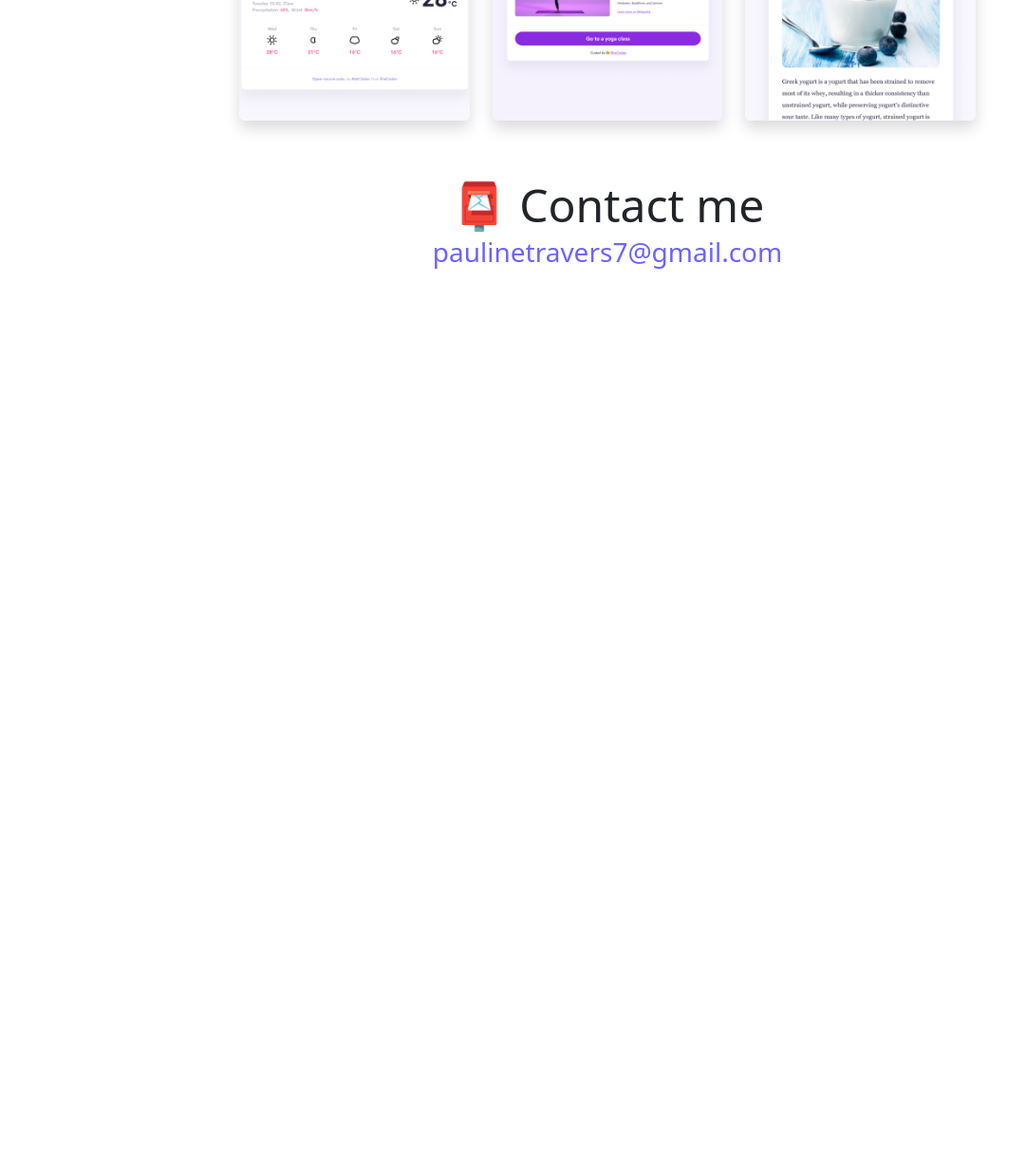
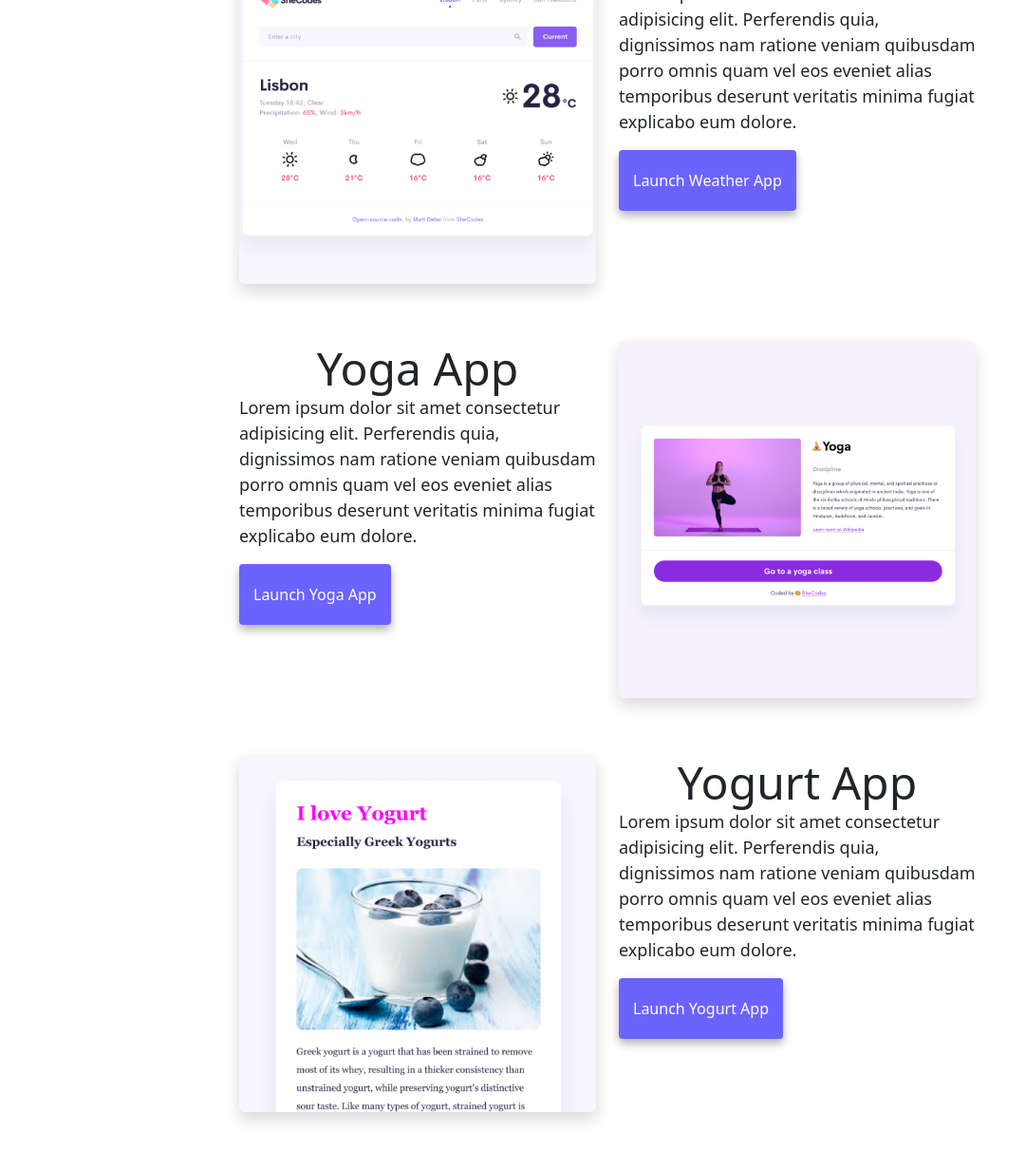
Before and after one commit to Popsi21/about-me-project, a plain HTML site: page index.html in a window 1280 px wide. Shown: the part 545-1776 px from the top of the page at 95% size, without its empty margins (0-1081 px from the left). Before the commit the page ends 891 px from the top, so only its background shows below. Drawn offline with nearby package versions, Linux system fonts and the light colour scheme.

Commit message:
fixed bug with homeage, now working

```diff
--- a/index.html
+++ b/index.html
@@ -9,13 +9,9 @@
       crossorigin="anonymous"
     />
     <meta http-equiv="X-UA-Compatible" content="IE=edge" />
-    <meta
-      name="description"
-      content="I am Pauline Travers, a front-end engineer from Germany. Get to know me."
-    />
     <meta name="viewport" content="width=device-width, initial-scale=1.0" />
+    <title>Pauline Travers</title>
     <link rel="stylesheet" href="style.css" />
-    <title>Pauline Travers - Front-end engineer</title>
   </head>
   <body>
     <div class="container">
@@ -42,33 +38,69 @@
           </div>
         </div>
       </nav>
-      <a href="/index.html" class="homepage-link">Back to homepage</a>
-      <h1>About me</h1>
-      <h3>Front-end developer from Wiesbaden, Germany</h3>
-      <div class="about-paragraphs">
-        <p>
-          Lorem ipsum dolor sit amet, consectetur adipisicing elit. Numquam
-          aperiam provident tempora? Cumque adipisci, non dolorem quia, odit qui
-          alias veniam excepturi rem dolor fugit dignissimos, sed voluptatum
-          blanditiis harum.
-        </p>
+      <h2>👋 Hi I am</h2>
+      <h1>Pauline Travers</h1>
+      <h3>Front-end developer, based in Wiesbaden</h3>
+      <div class="navigation-links">
+        <a href="about.html#contact" class="contact-link">Contact me</a>
+        <a href="about.html" class="about-link">About me</a>
       </div>
-      <div class="row">
-        <div class="col-sm-4">
+      <div class="row app-info">
+        <div class="col-md-6 justify-content-evenly">
           <img src="images/weather.png" class="img-fluid rounded shadow" />
         </div>
-        <div class="col-sm-4">
+        <div class="col-md-6 justify-content-evenly">
+          <h2>Weather App</h2>
+          <p class="app-description">
+            Lorem ipsum dolor sit amet consectetur adipisicing elit. Perferendis
+            quia, dignissimos nam ratione veniam quibusdam porro omnis quam vel
+            eos eveniet alias temporibus deserunt veritatis minima fugiat
+            explicabo eum dolore.
+          </p>
+          <div>
+            <button class="app-button" href="about.html">
+              Launch Weather App
+            </button>
+          </div>
+        </div>
+      </div>
+      <div class="row app-info">
+        <div class="col-md-6 justify-content-evenly">
+          <h2>Yoga App</h2>
+          <p class="app-description">
+            Lorem ipsum dolor sit amet consectetur adipisicing elit. Perferendis
+            quia, dignissimos nam ratione veniam quibusdam porro omnis quam vel
+            eos eveniet alias temporibus deserunt veritatis minima fugiat
+            explicabo eum dolore.
+          </p>
+          <div>
+            <button class="app-button" href="about.html">
+              Launch Yoga App
+            </button>
+          </div>
+        </div>
+        <div class="col-md-6 justify-content-evenly">
           <img src="images/yoga-bild.png" class="img-fluid rounded shadow" />
         </div>
-        <div class="col-sm-4">
+      </div>
+      <div class="row app-info">
+        <div class="col-md-6 justify-content-evenly">
           <img src="images/yogurt.png" class="img-fluid rounded shadow" />
         </div>
-      </div>
-      <div id="contact" class="contact">
-        <h2>📮 Contact me</h2>
-        <a href="mailto:[email]" class="email-link">
-          paulinetravers7@gmail.com
-        </a>
+        <div class="col-md-6 justify-content-evenly">
+          <h2>Yogurt App</h2>
+          <p class="app-description">
+            Lorem ipsum dolor sit amet consectetur adipisicing elit. Perferendis
+            quia, dignissimos nam ratione veniam quibusdam porro omnis quam vel
+            eos eveniet alias temporibus deserunt veritatis minima fugiat
+            explicabo eum dolore.
+          </p>
+          <div>
+            <button class="app-button" href="about.html">
+              Launch Yogurt App
+            </button>
+          </div>
+        </div>
       </div>
       <script
         src="https://cdn.jsdelivr.net/npm/bootstrap@5.3.2/dist/js/bootstrap.bundle.min.js"
--- a/style.css
+++ b/style.css
@@ -3,7 +3,15 @@
   --secondary-color: #f5f2fe;
   --box-shadow: 0 5px 10px rgba(0, 0, 0, 0.3);
 }
-
+@media (max-width: 576px) {
+  #app-img {
+    display: none;
+  }
+  .app-button {
+    display: flex;
+    justify-content: center;
+  }
+}
 body {
   margin: 60px auto;
   max-width: 800px;
```
Also changed, not shown: about.html (+5 -5 lines).
